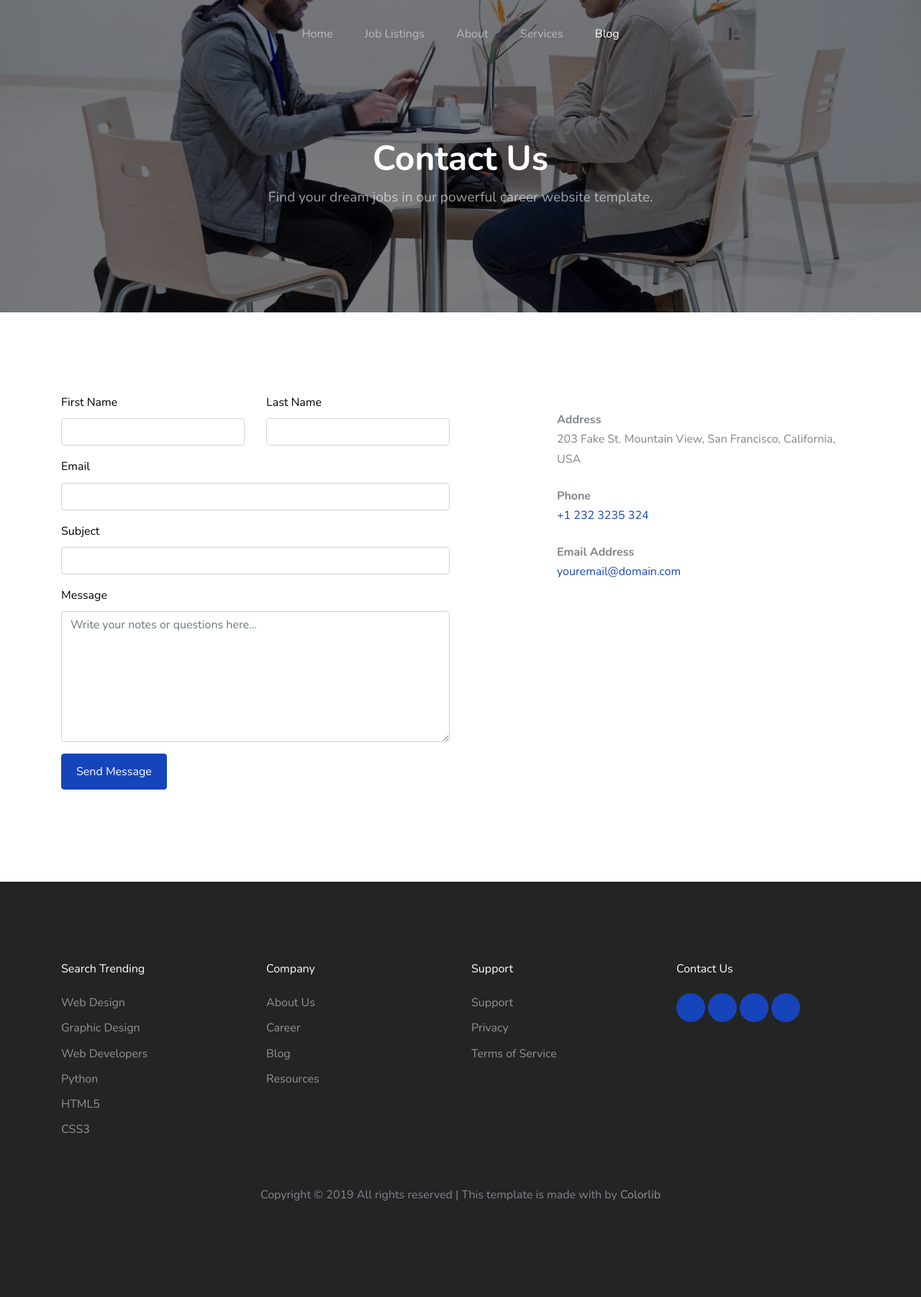
After one commit to toluwalope19/Green-Leaf-Jobs, a Flask app: template templates/contact.html in a window 1280 px wide. The commit adds this page. Shown: the whole page at 72% size. Run offline with Flask 2, Linux system fonts and the light colour scheme; the template is opened without the code that fills it, so the values that code supplies are empty; parts of the project's set-up code (start-up, migrations or seed data) failed here and were passed over; some libraries are stand-ins or nearby versions.

Commit message:
'hero-page'

```diff
--- a/static/css/style.css
+++ b/static/css/style.css
@@ -443,7 +443,13 @@ h1, h2, h3, h4 {
   color: #000 !important; }
 
 .home-section {
-  position: relative; }
+  position: relative;
+  height:100vh;
+  background-size:cover;
+  background-position:center;
+  background-repeat: no-repeat;
+  max-height: 600px;
+ }
   .home-section > .container {
     z-index: 2;
     position: relative; }
--- /dev/null
+++ b/templates/contact.html
@@ -0,0 +1,223 @@
+<!doctype html>
+<html lang="en">
+
+<head>
+  <title>Careers &mdash; Website Template by Colorlib</title>
+  <meta charset="utf-8">
+  <meta name="viewport" content="width=device-width, initial-scale=1, shrink-to-fit=no">
+  <link rel="stylesheet" href="css/custom-bs.css">
+  <link rel="stylesheet" href="css/jquery.fancybox.min.css">
+  <link rel="stylesheet" href="css/bootstrap-select.min.css">
+  <link rel="stylesheet" href="fonts/icomoon/style.css">
+  <link rel="stylesheet" href="fonts/line-icons/style.css">
+  <link rel="stylesheet" href="css/owl.carousel.min.css">
+  <link rel="stylesheet" href="css/animate.min.css">
+  <link rel="stylesheet" href="css/style.css">
+</head>
+
+<body id="top">
+
+
+  <div class="site-wrap">
+
+    <div class="site-mobile-menu site-navbar-target">
+      <div class="site-mobile-menu-header">
+        <div class="site-mobile-menu-close mt-3">
+          <span class="icon-close2 js-menu-toggle"></span>
+        </div>
+      </div>
+      <div class="site-mobile-menu-body"></div>
+    </div> <!-- .site-mobile-menu -->
+
+
+    <!-- NAVBAR -->
+    <header class="site-navbar mt-3">
+      <div class="container-fluid">
+        <div class="row align-items-center">
+          <div class="site-logo col-6"><a href="index.html">Careers</a></div>
+
+          <nav class="mx-auto site-navigation">
+            <ul class="site-menu js-clone-nav d-none d-xl-block ml-0 pl-0">
+              <li><a href="index.html" class="nav-link">Home</a></li>
+              <li><a href="job-listings.html">Job Listings</a></li>
+              <li><a href="about.html">About</a></li>
+              <li><a href="services.html">Services</a></li>
+              <li><a href="blog.html" class="active">Blog</a></li>
+              <li class="d-lg-none"><a href="contact.html">Contact Us</a></li>
+            </ul>
+          </nav>
+
+          <div class="right-cta-menu text-right d-flex aligin-items-center col-6">
+            <div class="ml-auto">
+              <a href="contact.html" class="btn btn-primary border-width-2 d-none d-lg-inline-block"><span
+                  class="mr-2 icon-paper-plane"></span>Contact Us</a>
+            </div>
+            <a href="#" class="site-menu-toggle js-menu-toggle d-inline-block d-xl-none mt-lg-2 ml-3"><span
+                class="icon-menu h3 m-0 p-0 mt-2"></span></a>
+          </div>
+
+        </div>
+      </div>
+    </header>
+
+    <!-- HOME -->
+    <section class="home-section section-hero inner-page overlay bg-image"
+      style="background-image: url('images/hero_1.jpg');" id="home-section">
+      <div class="container">
+        <div class="row align-items-center justify-content-center">
+          <div class="col-md-12">
+            <div class="mb-5 text-center">
+              <h1 class="text-white font-weight-bold">Contact Us</h1>
+              <p>Find your dream jobs in our powerful career website template.</p>
+            </div>
+          </div>
+        </div>
+      </div>
+    </section>
+
+
+    <section class="site-section" id="next-section">
+      <div class="container">
+        <div class="row">
+          <div class="col-lg-6 mb-5 mb-lg-0">
+            <form action="#" class="">
+
+              <div class="row form-group">
+                <div class="col-md-6 mb-3 mb-md-0">
+                  <label class="text-black" for="fname">First Name</label>
+                  <input type="text" id="fname" class="form-control">
+                </div>
+                <div class="col-md-6">
+                  <label class="text-black" for="lname">Last Name</label>
+                  <input type="text" id="lname" class="form-control">
+                </div>
+              </div>
+
+              <div class="row form-group">
+
+                <div class="col-md-12">
+                  <label class="text-black" for="email">Email</label>
+                  <input type="email" id="email" class="form-control">
+                </div>
+              </div>
+
+              <div class="row form-group">
+
+                <div class="col-md-12">
+                  <label class="text-black" for="subject">Subject</label>
+                  <input type="subject" id="subject" class="form-control">
+                </div>
+              </div>
+
+              <div class="row form-group">
+                <div class="col-md-12">
+                  <label class="text-black" for="message">Message</label>
+                  <textarea name="message" id="message" cols="30" rows="7" class="form-control"
+                    placeholder="Write your notes or questions here..."></textarea>
+                </div>
+              </div>
+
+              <div class="row form-group">
+                <div class="col-md-12">
+                  <input type="submit" value="Send Message" class="btn btn-primary btn-md text-white">
+                </div>
+              </div>
+
+
+            </form>
+          </div>
+          <div class="col-lg-5 ml-auto">
+            <div class="p-4 mb-3 bg-white">
+              <p class="mb-0 font-weight-bold">Address</p>
+              <p class="mb-4">203 Fake St. Mountain View, San Francisco, California, USA</p>
+
+              <p class="mb-0 font-weight-bold">Phone</p>
+              <p class="mb-4"><a href="#">+1 232 3235 324</a></p>
+
+              <p class="mb-0 font-weight-bold">Email Address</p>
+              <p class="mb-0"><a href="#">youremail@domain.com</a></p>
+
+            </div>
+          </div>
+        </div>
+      </div>
+    </section>
+
+    <footer class="site-footer">
+
+
+      <div class="container">
+        <div class="row mb-5">
+          <div class="col-6 col-md-3 mb-4 mb-md-0">
+            <h3>Search Trending</h3>
+            <ul class="list-unstyled">
+              <li><a href="#">Web Design</a></li>
+              <li><a href="#">Graphic Design</a></li>
+              <li><a href="#">Web Developers</a></li>
+              <li><a href="#">Python</a></li>
+              <li><a href="#">HTML5</a></li>
+              <li><a href="#">CSS3</a></li>
+            </ul>
+          </div>
+          <div class="col-6 col-md-3 mb-4 mb-md-0">
+            <h3>Company</h3>
+            <ul class="list-unstyled">
+              <li><a href="#">About Us</a></li>
+              <li><a href="#">Career</a></li>
+              <li><a href="#">Blog</a></li>
+              <li><a href="#">Resources</a></li>
+            </ul>
+          </div>
+          <div class="col-6 col-md-3 mb-4 mb-md-0">
+            <h3>Support</h3>
+            <ul class="list-unstyled">
+              <li><a href="#">Support</a></li>
+              <li><a href="#">Privacy</a></li>
+              <li><a href="#">Terms of Service</a></li>
+            </ul>
+          </div>
+          <div class="col-6 col-md-3 mb-4 mb-md-0">
+            <h3>Contact Us</h3>
+            <div class="footer-social">
+              <a href="#"><span class="icon-facebook"></span></a>
+              <a href="#"><span class="icon-twitter"></span></a>
+              <a href="#"><span class="icon-instagram"></span></a>
+              <a href="#"><span class="icon-linkedin"></span></a>
+            </div>
+          </div>
+        </div>
+
+        <div class="row text-center">
+          <div class="col-12">
+            <p>
+              <!-- Link back to Colorlib can't be removed. Template is licensed under CC BY 3.0. -->
+              Copyright &copy;
+              <script>document.write(new Date().getFullYear());</script> All rights reserved | This template is made
+              with <i class="icon-heart-o" aria-hidden="true"></i> by <a href="https://colorlib.com"
+                target="_blank">Colorlib</a>
+              <!-- Link back to Colorlib can't be removed. Template is licensed under CC BY 3.0. -->
+            </p>
+          </div>
+        </div>
+      </div>
+    </footer>
+
+  </div>
+
+  <!-- SCRIPTS -->
+  <script src="js/jquery.min.js"></script>
+  <script src="js/bootstrap.bundle.min.js"></script>
+  <script src="js/isotope.pkgd.min.js"></script>
+  <script src="js/stickyfill.min.js"></script>
+  <script src="js/jquery.fancybox.min.js"></script>
+  <script src="js/jquery.easing.1.3.js"></script>
+
+  <script src="js/jquery.waypoints.min.js"></script>
+  <script src="js/jquery.animateNumber.min.js"></script>
+  <script src="js/owl.carousel.min.js"></script>
+  <script src="js/custom.js"></script>
+
+
+</body>
+
+</html>
```
Also changed, not shown: templates/index.html (+37 -4 lines), static/images/hero_1.jpg, static/images/hero_11.jpg (added), 1 other file.
